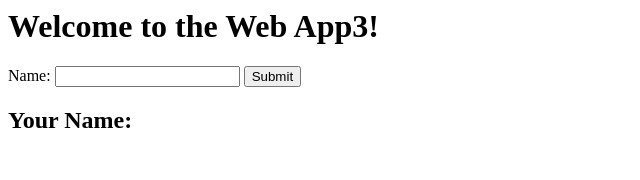
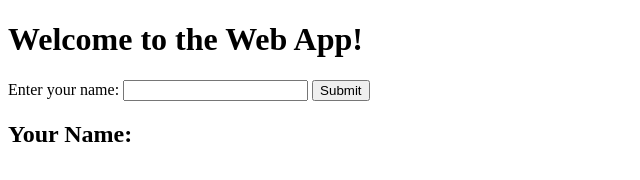
Before and after one commit to shehinshaji/test-web-app, a plain HTML site: page index.html in a window 1280 px wide. Shown: the whole page, without its empty margins (0-640 px from the left). Drawn offline with Linux system fonts and the light colour scheme.

Commit message:
fix for input displaying

```diff
--- a/index.html
+++ b/index.html
@@ -1,12 +1,30 @@
-<html>
+<!DOCTYPE html>
+<html lang="en">
+<head>
+    <meta charset="UTF-8">
+    <meta name="viewport" content="width=device-width, initial-scale=1.0">
+    <title>Welcome Web App</title>
+    <script>
+        function displayName() {
+            // Get the value of the input field
+            var username = document.getElementById("username").value;
+            // Set the welcome message text
+            document.getElementById("welcome-message").innerText = "Welcome, " + username + "!";
+        }
+    </script>
+</head>
 <body>
-    <h1>Welcome to the Web App3!</h1>
-    <form action="/" method="POST">
-        Name: <input type="text" name="username">
+    <h1>Welcome to the Web App!</h1>
+
+    <!-- Form to input name -->
+    <form action="javascript:void(0);" onsubmit="displayName()">
+        <label for="username">Enter your name:</label>
+        <input type="text" id="username" name="username" required>
         <input type="submit" value="Submit">
     </form>
 
     <h2>Your Name: </h2>
+    <!-- Display the entered name here -->
     <p id="welcome-message"></p>
 </body>
 </html>
```
